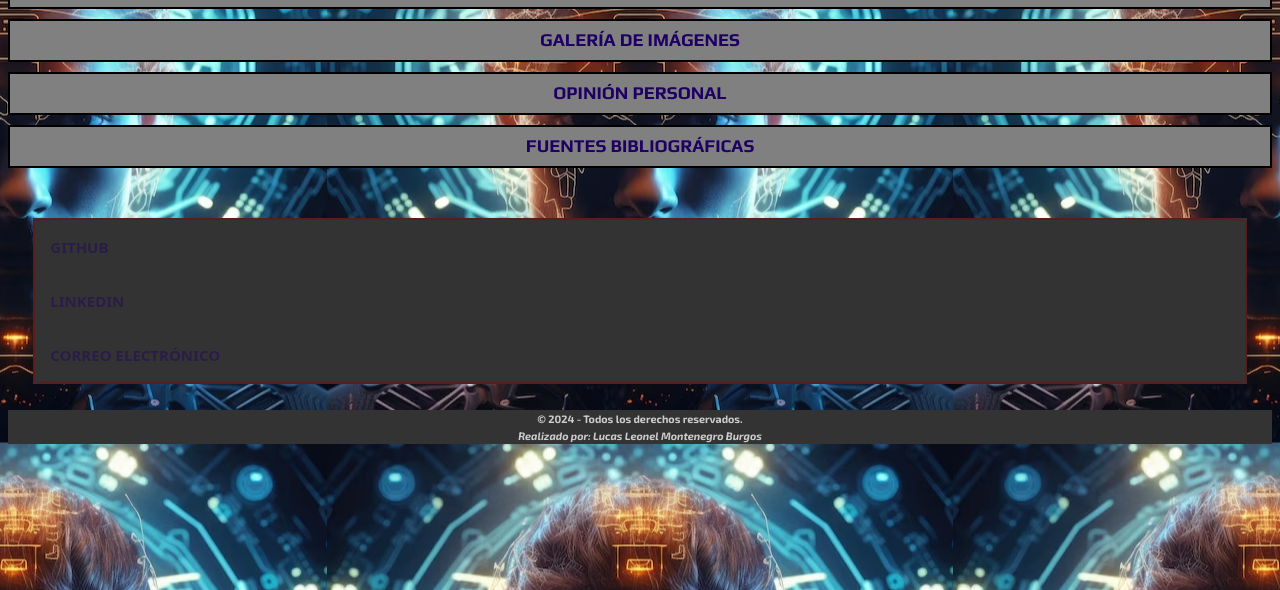
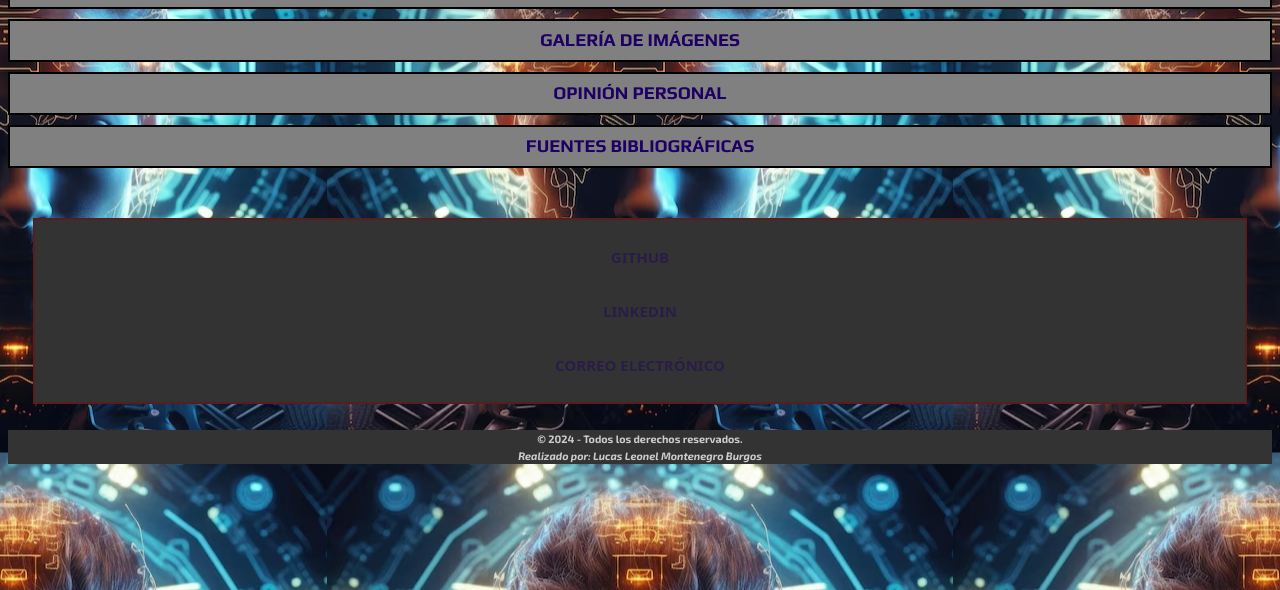
Before and after one commit to LucasMontenegro0587/Proyecto-Desarrollo-Web, a plain HTML site: page pages/contact.html in a window 1280 px wide. Shown: the part 210-800 px from the top of the page. Drawn offline with Linux system fonts and the light colour scheme; files whose address does not match are found by name.

Commit message:
arreglos en css

```diff
--- a/css/Gaming-Style.css
+++ b/css/Gaming-Style.css
@@ -178,22 +178,21 @@ a {
 
 #referencias-personales {
   display: grid;
-  list-style-type: none;
+  grid-template-columns: 1fr; /* Una columna */
   width: auto;
-  height: auto;
   margin: auto;
-  padding: auto;
-  text-align: auto;
-  grid: repeat(1, auto) auto;
+  padding: 10px; /* Asegúrate de que haya espacio alrededor del contenido */
+  text-align: center; /* Centra el texto horizontalmente */
   border: 2px solid #8f0202;
-  border-radius: 2%;
-  text-align: center;
   text-transform: uppercase;
-  align-self: auto;
-  justify-content: auto;
   opacity: 0; /* Invisible inicialmente */
   animation: fadeIn 5s ease-in forwards; /* La animación durará 5 segundos */
   animation-delay: 2s; /* Espera 2 segundos antes de iniciar la animación */
+}
+
+#referencias-personales div {
+  display: flex;
+  justify-content: center; /* Centra el contenido horizontalmente */
 }
 
 /* Listados - <ol> nombrados con clase - NO TOCAR - ARREGLADO */
```
Also changed, not shown: index.html (+9 -3 lines).
